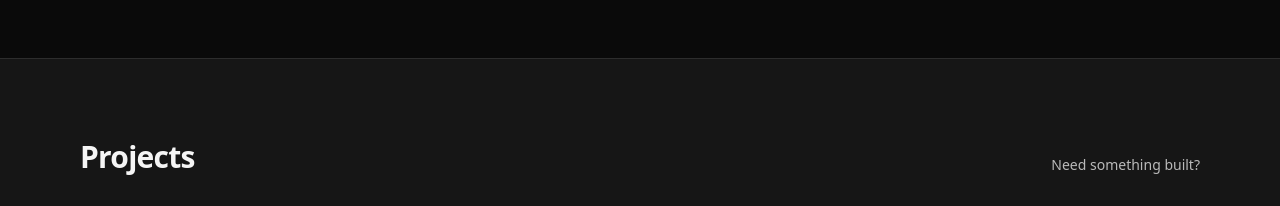
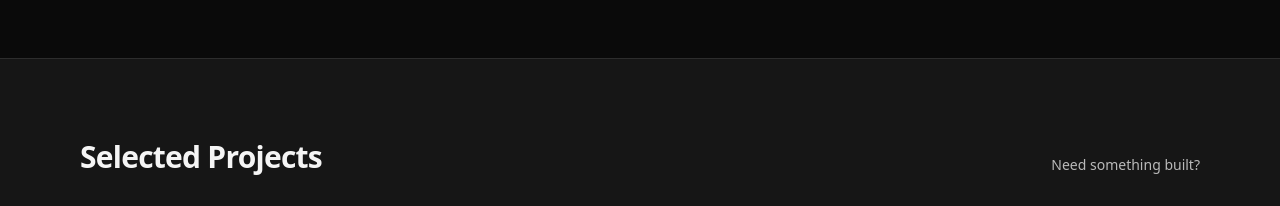
Before and after one commit to Tanjya/portfolio, a React (Vite) app: page / in a window 1280 px wide. Shown: the part 1060-1266 px from the top of the page. Built offline with nearby package versions, Linux system fonts and the light colour scheme.

Commit message:
update app.jsx

```diff
--- a/src/App.jsx
+++ b/src/App.jsx
@@ -293,7 +293,7 @@ function Projects() {
     <section id="projects" className="border-y border-white/10 bg-white/5">
       <div className="mx-auto max-w-6xl px-4 py-20">
         <div className="mb-8 flex items-end justify-between">
-          <h2 className="text-2xl font-bold tracking-tight md:text-3xl">Projects</h2>
+          <h2 className="text-2xl font-bold tracking-tight md:text-3xl">Selected Projects</h2>
           <a href="#contact" className="text-sm text-white/70 hover:text-white">Need something built?</a>
         </div>
 
```
